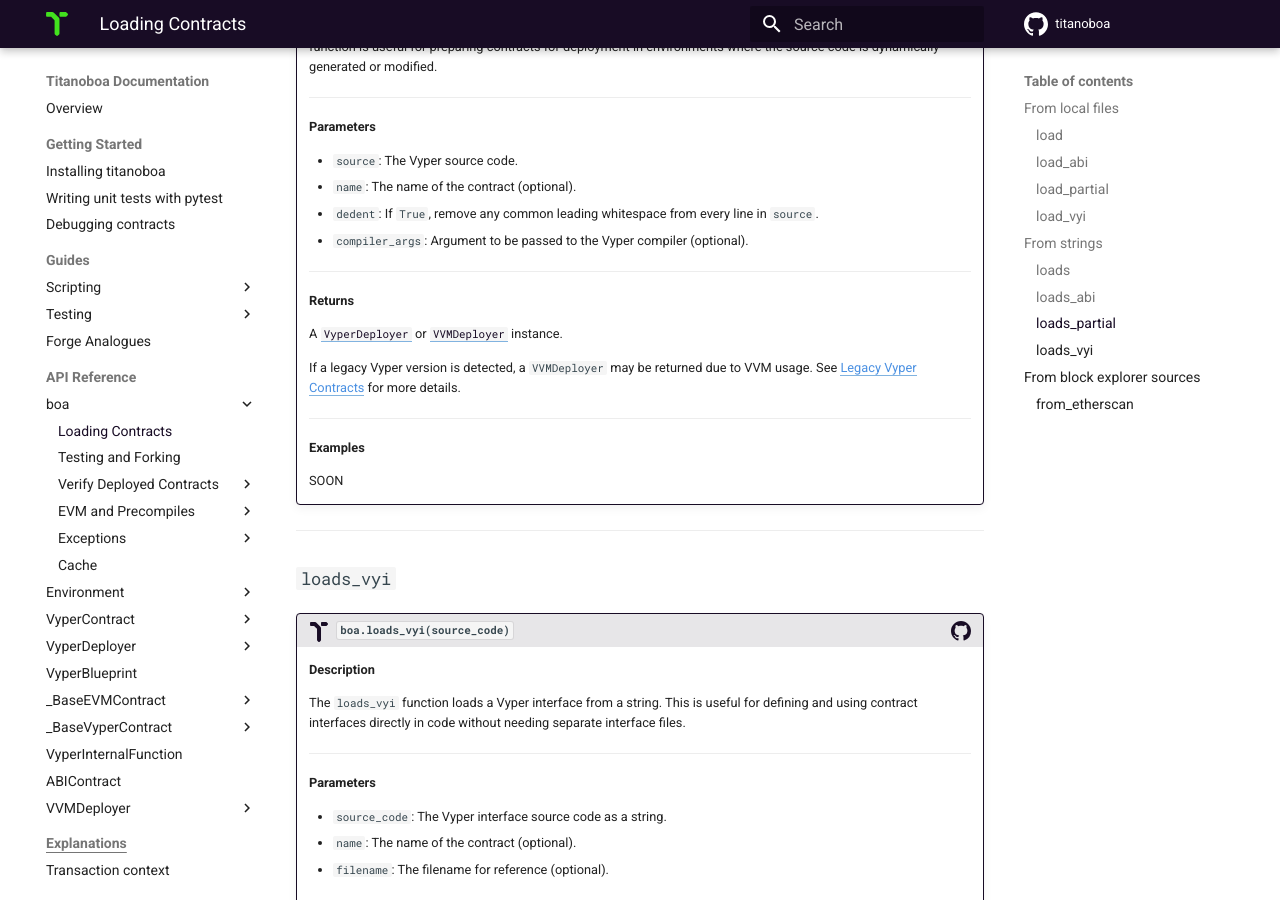
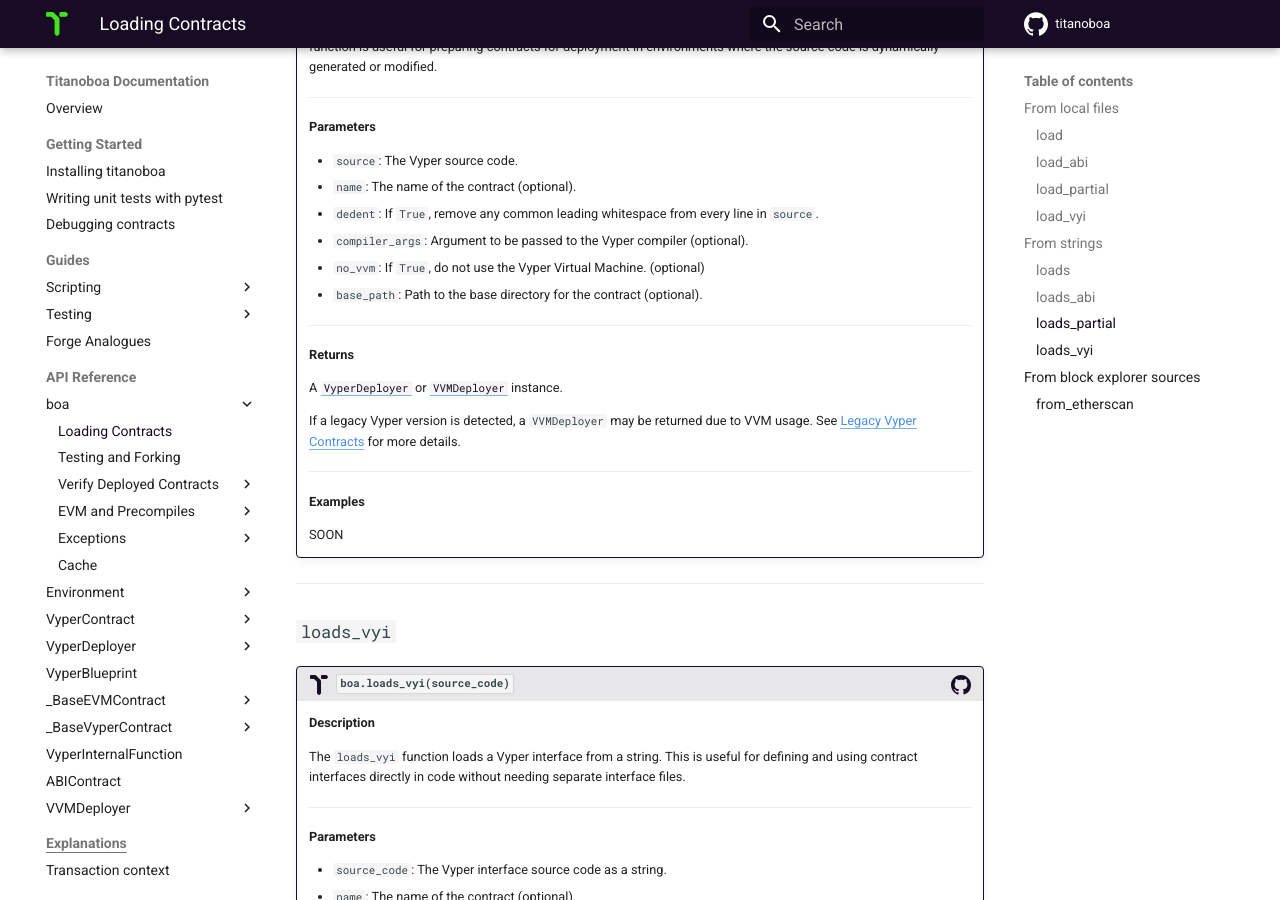
Before and after one commit to vyperlang/titanoboa, an MkDocs documentation site: the page built from docs/api/load_contracts.md, in a window 1280 px wide and 900 px high, scrolled down 4429 px. Built offline with MkDocs 1.6.1 and Material for MkDocs 9.7.7, drawn with Linux system fonts in a browser that asks for light colours; comment, search, counter and statistics services are not loaded; some of the changed text lies outside the part shown.

Commit message:
feat: improve load_partial with base_path argument
- Add ``**kwargs`` argument to load_partial function
- Add ``base_path`` argument to loads_partial function and set it for ``_loads_partial_vvm``
- Update docs/api/load_contracts.md
- Fix CONTRIBUTING.md seplling error
    - ``Install prod requirements (in the pyproject.tom)`` -> ``Install prod requirements (in the pyproject.toml)``

```diff
--- a/docs/api/load_contracts.md
+++ b/docs/api/load_contracts.md
@@ -89,8 +89,8 @@
     **Parameters**
 
     - `filepath`: The contract source code file path.
-    - `*args`: Additional arguments.
     - `compiler_args`: Argument to be passed to the Vyper compiler (optional).
+    - `**kwargs`: Additional arguments like (`no_vvm`, `base_path`...).
 
     ---
 
@@ -223,6 +223,8 @@
     - `name`: The name of the contract (optional).
     - `dedent`: If `True`, remove any common leading whitespace from every line in `source`.
     - `compiler_args`: Argument to be passed to the Vyper compiler (optional).
+    - `no_vvm`: If `True`, do not use the Vyper Virtual Machine. (optional)
+    - `base_path`: Path to the base directory for the contract (optional).
 
     ---
 
```
Also changed, not shown: CONTRIBUTING.md (+1 -1 lines), 1 other file.
